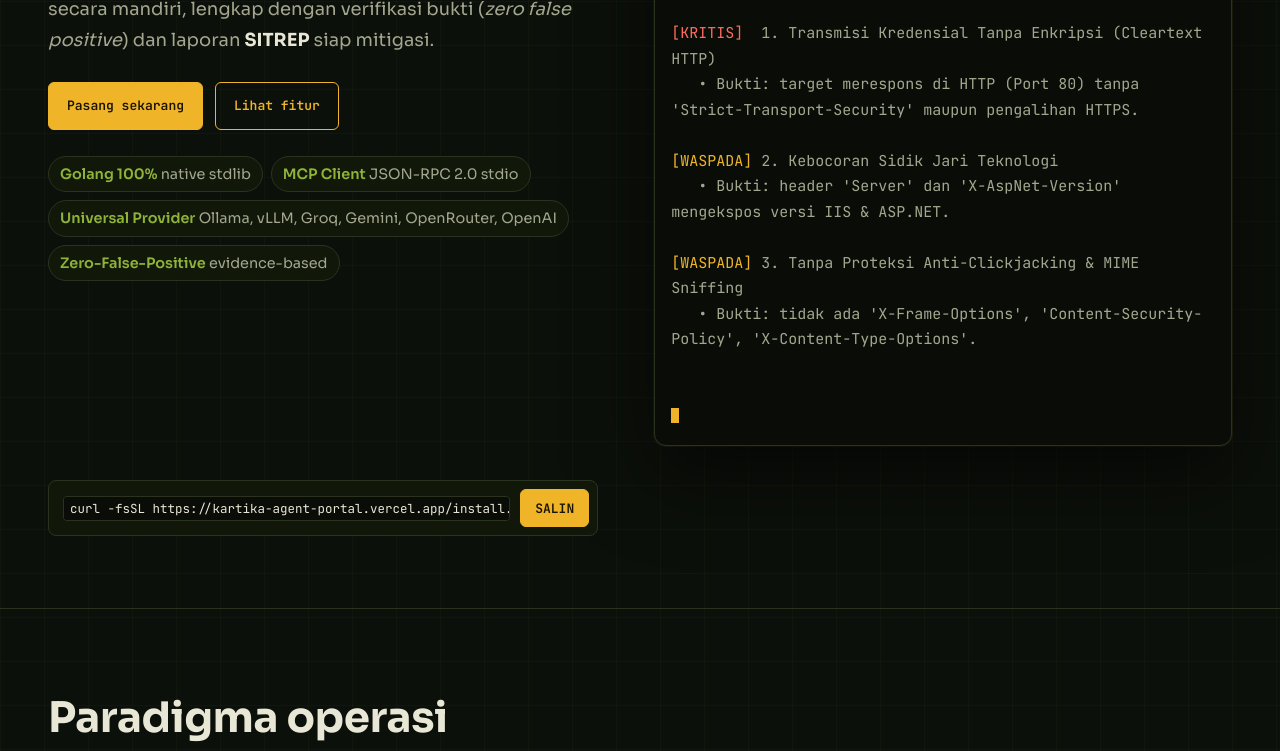
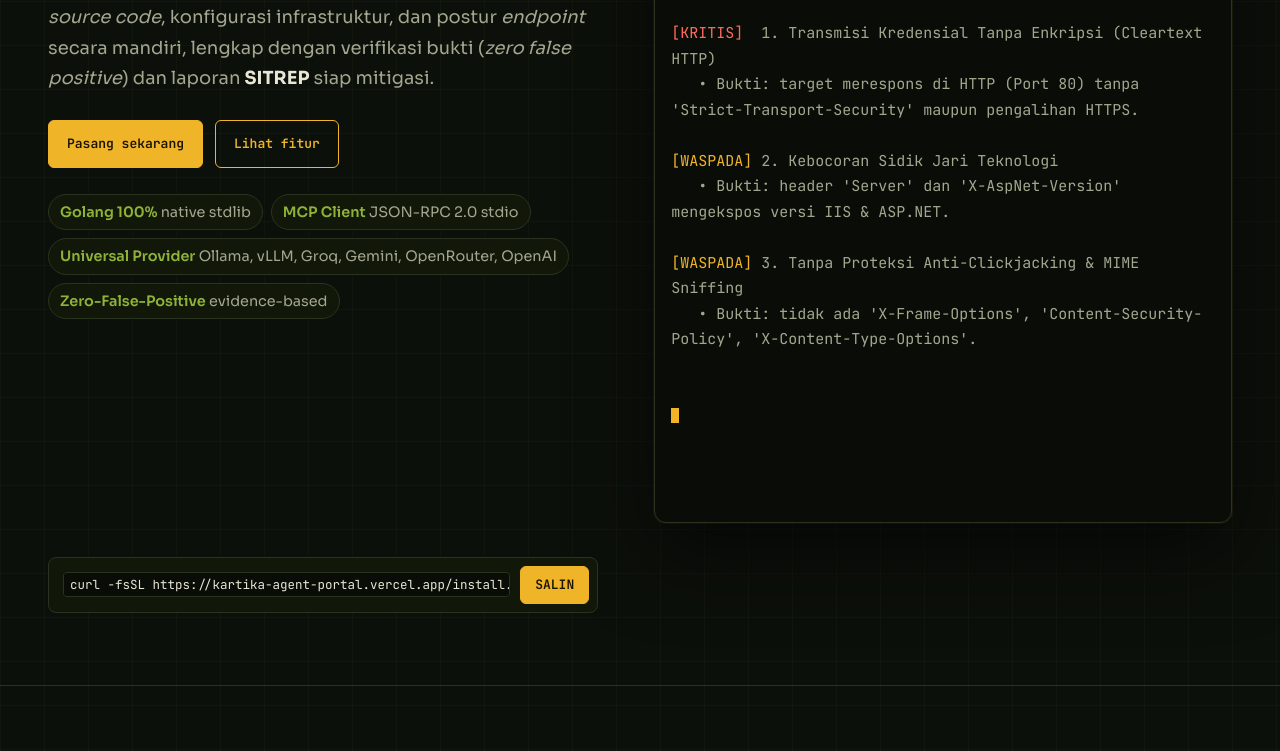
Before and after one commit to airsyahexel-cell/kartika-agent, a plain HTML site: page portal/index.html in a window 1280 px wide. Shown: the part 791-1542 px from the top of the page. Drawn offline with Linux system fonts and the light colour scheme.

Commit message:
fix(portal): kunci tinggi terminal agar hero tidak bergeser

```diff
--- a/portal/index.html
+++ b/portal/index.html
@@ -334,6 +334,11 @@ footer .brand{justify-content:center;margin-bottom:10px}
   if(window.matchMedia('(prefers-reduced-motion: reduce)').matches){
     lines.forEach(function(l){l.classList.add('on')});return;
   }
+  // kunci tinggi terminal ke ukuran akhir agar layout tidak bergeser saat mengetik
+  var tty=document.getElementById('tty');
+  lines.forEach(function(l){l.classList.add('on')});
+  tty.style.minHeight=tty.offsetHeight+'px';
+  lines.forEach(function(l){l.classList.remove('on')});
   var i=0;
   (function next(){if(i<lines.length){lines[i++].classList.add('on');setTimeout(next,i<4?650:900)}})();
 })();
```
